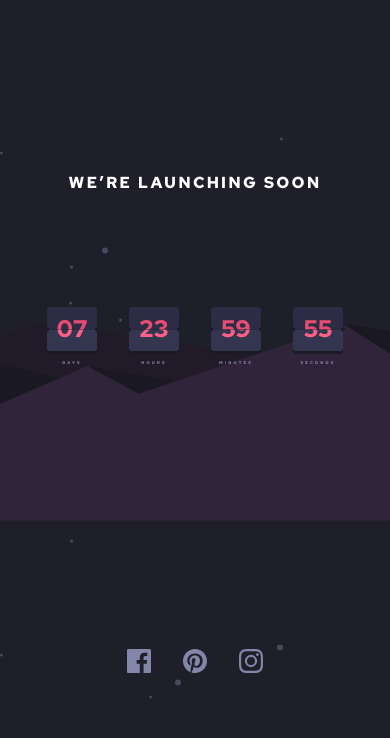
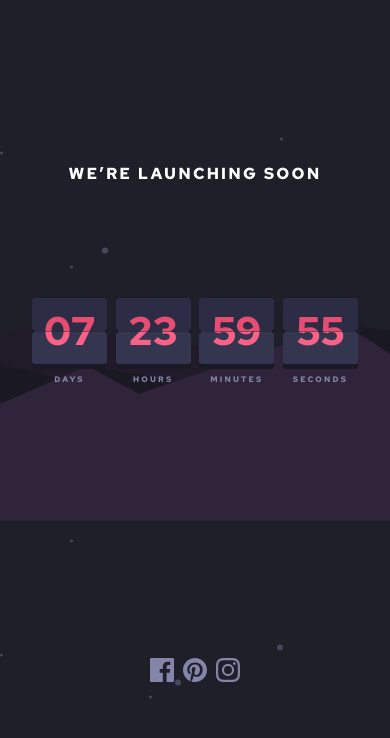
Before and after one commit to Salah1221/launch-countdown-timer, a React (Vite) app: page / in a window 390 px wide. Shown: the top 738 px of the page. Built offline with nearby package versions, Linux system fonts and the light colour scheme.

Commit message:
Fixed a responsiveness issue

```diff
--- a/src/App.css
+++ b/src/App.css
@@ -45,7 +45,7 @@ h1 {
 }
 
 .time-unit {
-  font-size: clamp(0.25rem, 0.972vw, 1rem);
+  font-size: clamp(0.5rem, 0.972vw, 1rem);
 }
 
 @font-face {
--- a/src/App.jsx
+++ b/src/App.jsx
@@ -144,7 +144,7 @@ function App() {
         </g>
       </svg>
       <h1 className="uppercase_space">We&rsquo;re launching soon</h1>
-      <div className="timer flex">
+      <div className="timer flex justify-center">
         <div className="unit grid just-items-center">
           <FlipCounter
             current={currentTime.days}
--- a/src/FlipCounter.css
+++ b/src/FlipCounter.css
@@ -13,15 +13,21 @@
 }
 
 .container {
-  font-size: clamp(1.5rem, 6vw, 7rem);
+  font-size: clamp(2.5rem, 6vw, 7rem);
   position: relative;
   width: 11.806vw;
-  min-width: 50px;
+  min-width: 75px;
   aspect-ratio: 170 / 150;
   perspective: 1300px;
   color: var(--clr-red-500);
   background-color: var(--clr-blue-450);
   box-shadow: 0 0.69444444444vw 0 var(--clr-blue-600);
+}
+
+@media (max-width: 400px) {
+  .container {
+    box-shadow: 0 5px 0 var(--clr-blue-600);
+  }
 }
 
 .upper-part,
@@ -143,7 +149,7 @@
 .container::after {
   content: "";
   position: absolute;
-  height: 0.06944444444vw;
+  height: clamp(0.1px, 0.06944444444vw, 1px);
   width: 100%;
   background: var(--clr-blue-500);
   z-index: 99;
--- a/src/index.css
+++ b/src/index.css
@@ -70,7 +70,7 @@ h6 {
   display: grid;
   justify-content: center;
   align-items: start;
-  min-height: 100dvh;
+  min-height: 100vh;
   gap: 7rem;
   position: relative;
 }
@@ -83,7 +83,7 @@ h6 {
 }
 
 .flex {
-  --gap: 2rem;
+  --gap: 2.22vw;
   display: flex;
   gap: var(--gap);
 }
```
